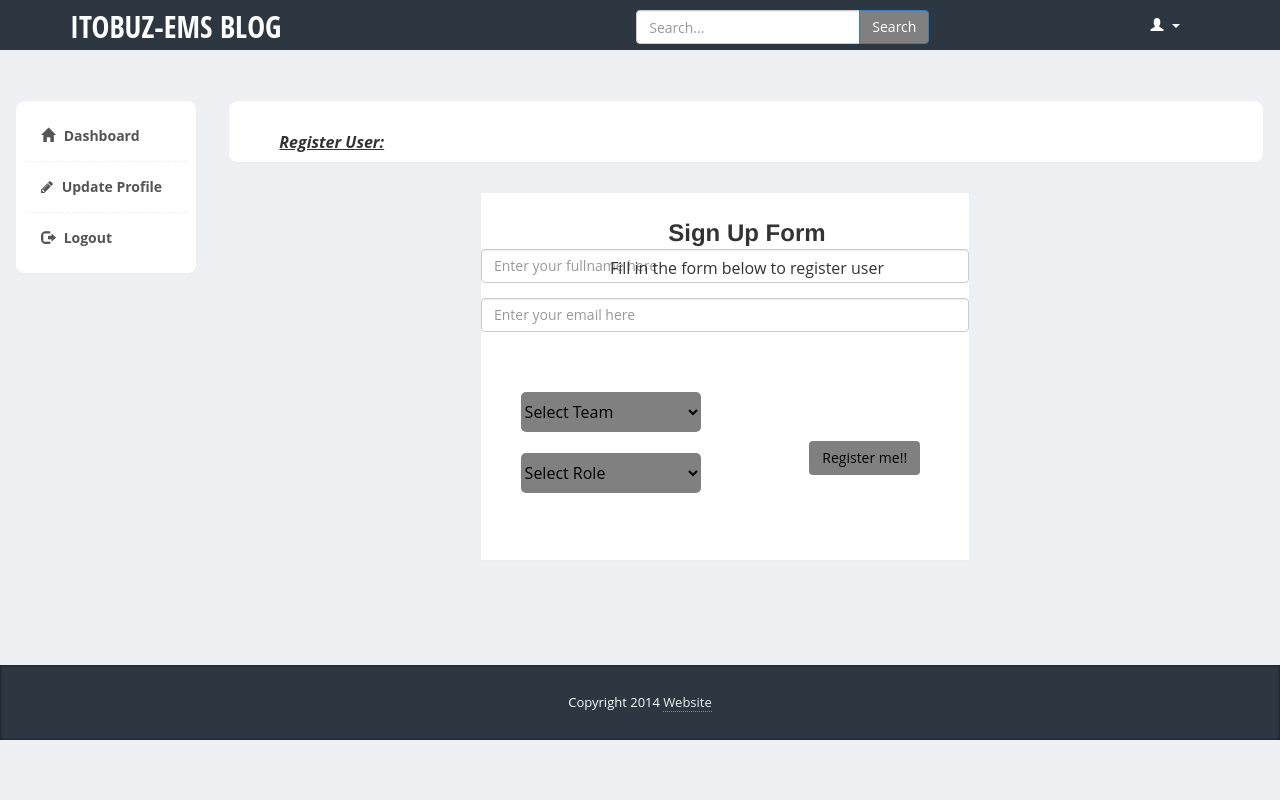
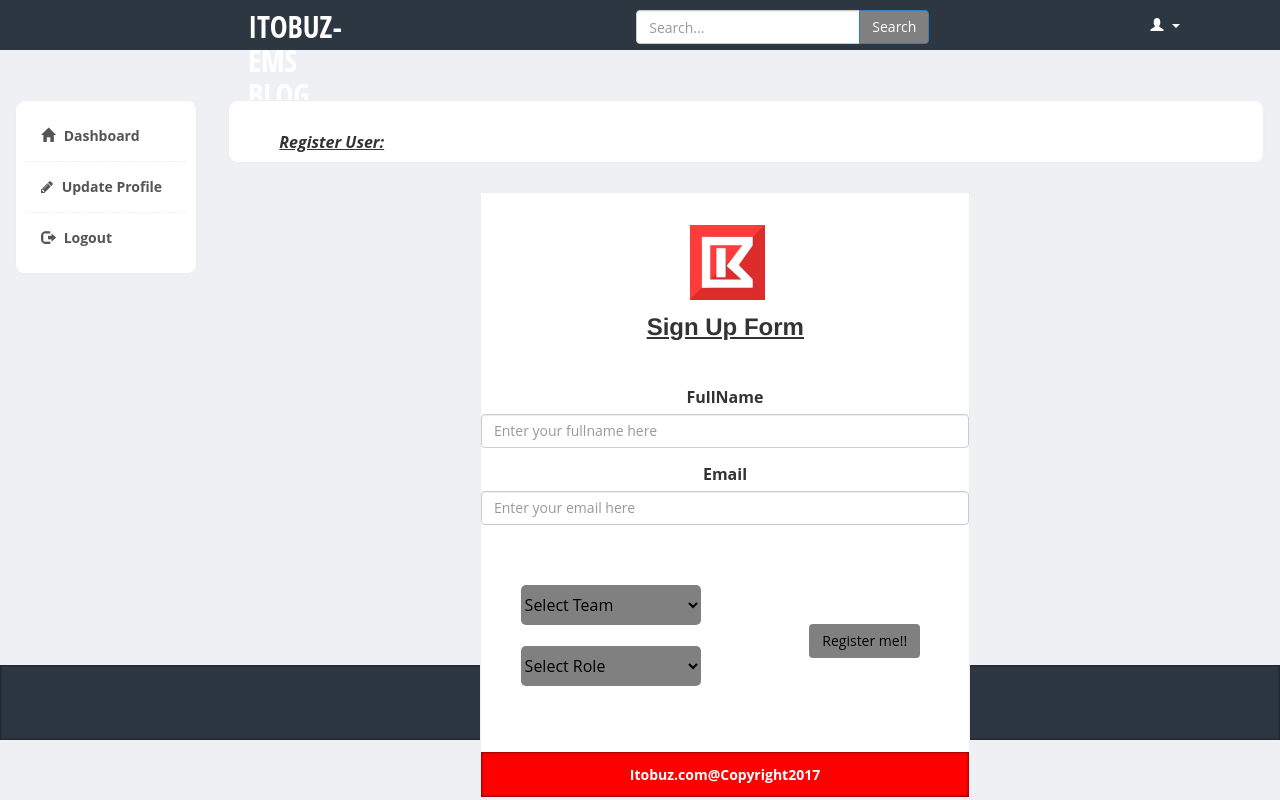
Before and after one commit to sheikhjahid/itobuz-EMS-repo, a CodeIgniter app: the page made by application/views/register.php in a window 1280 px wide. Run offline with CodeIgniter, Linux system fonts and the light colour scheme; data that the repository does not hold is empty.

Commit message:
The following files were updated and done today-jahid

```diff
--- a/application/views/layout/left-bar.php
+++ b/application/views/layout/left-bar.php
@@ -9,14 +9,10 @@
                         require_once 'admin-user-menu.php';
                       }
                     ?>
-                    <?php
 
-                    if($role_id!=1)
-                    {
-                     ?>
 
                     <li class="current"><a href="<?php echo base_url('user/updateUserdata/').$id; ?>"><i class="fa fa-pencil"></i> Update Profile</a></li>
-                    <?php } ?>
+
                     <li class="current"><a href="<?php echo base_url('logout'); ?>"><i class="glyphicon glyphicon-log-out"></i> Logout</a></li>
 
 
--- a/application/views/register.php
+++ b/application/views/register.php
@@ -12,6 +12,9 @@
   <link href="<?php echo base_url('/'); ?>public/css/styles.css" rel="stylesheet">
   <link href="<?php echo base_url('/'); ?>public/css/font-awesome.css" rel="stylesheet">
   <link href="<?php echo base_url('/'); ?>public/css/registration.css" rel="stylesheet">
+
+
+
   <!-- HTML5 Shim and Respond.js IE8 support of HTML5 elements and media queries -->
   <!-- WARNING: Respond.js doesn't work if you view the page via file:// -->
     <!--[if lt IE 9]>
@@ -32,6 +35,25 @@
     right:55%;
 
   }
+
+  .logo
+  {
+
+    width:75px;
+    position:absolute;
+    right:45%;
+
+  }
+  .sign
+  {
+    position:absolute;
+    right:34%;
+  }
+  .foot
+  {
+    background-color:red;
+  }
+
 
 </style>
 <body>
@@ -68,22 +90,32 @@
          </br>
          <div class="form-top">
           <div class="form-top-left">
-            <h3><b>Sign Up Form</b></h3>
-            <p>Fill in the form below to register user</p>
+
+            <h1><center><img src="<?php echo base_url('/') ?>public/pics/itobuz.png" class="logo"></center></h1>
+          </br>
+          </br>
+          </br>
+            <h3 class="sign"><b><u><center>Sign Up Form</center></u></b></h3>
+
           </div>
 
         </div>
 
         <div class="form-bottom">
           <form role="form" action="<?php echo base_url('user/register'); ?>" method="post" class="registration-form">
-
+          </br>
+          </br>
+          </br>
+          </br>
+          </br>
+          </br>
             <div class="form-group">
-              <label class="sr-only" for="form-full-name">Full Name</label>
-              <input type="text" name="fullname" placeholder="Enter your fullname here" class="form-fullname form-control" id="form-fullname">
+             <!--  <label class="sr-only" for="form-full-name">Full Name</label> -->
+              <label class="fullname">FullName </label> <input type="text" name="fullname" placeholder="Enter your fullname here" class="form-fullname form-control" id="form-fullname">
             </div>
             <div class="form-group">
-              <label class="sr-only" for="form-email">Email</label>
-              <input type="text" name="email" placeholder="Enter your email here" class="form-email form-control" id="form-email">
+
+              <label class="email">Email</label> <input type="text" name="email" placeholder="Enter your email here" class="form-email form-control" id="form-email">
             </div>
           </br>
         </br>
@@ -119,11 +151,15 @@
 
 
     <button type="submit" class="btn">Register me!!</button>
+
+
+
   </br>
 </br>
 <!-- <?php  //echo $password; ?> -->
 </br>
 </br>
+<footer class="foot"><b> Itobuz.com@Copyright2017 </b></footer>
 </form>
 </div>
 </div>
--- a/application/views/showUser.php
+++ b/application/views/showUser.php
@@ -122,7 +122,7 @@
                             <a href="<?php echo base_url('user/updateUserData/').$value->id; ?>">
                             <i class="fa fa-edit" aria-hidden="true"></i>
                           </a>
-                            <a href="<?php echo base_url('role/deleteRole/').$value->id; ?>" class="del-user" data-id="#">
+                            <a href="<?php echo base_url('user/deleteUser/').$value->id; ?>" class="del-user" data-id="#">
                             <i class="fa fa-trash" aria-hidden="true"  name="delete"></i>
                           </a>
                         </td>
```
Also changed, not shown: application/controllers/User.php (+33 -2 lines), application/models/User_model.php (+9 -0 lines), application/views/login-new.php (+7 -29 lines), application/views/updateUser.php (+1 -39 lines), public/css/login.css (added, +38 -0 lines), public/pics/itobuz.png (added).
